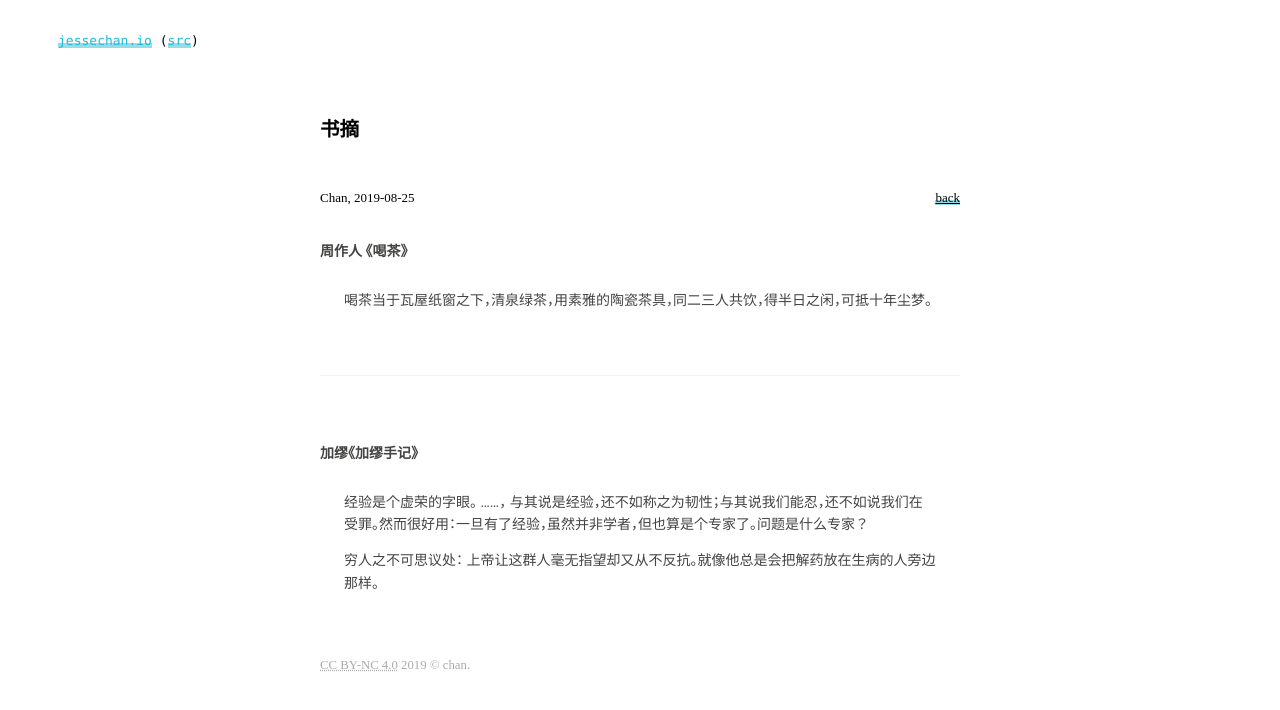
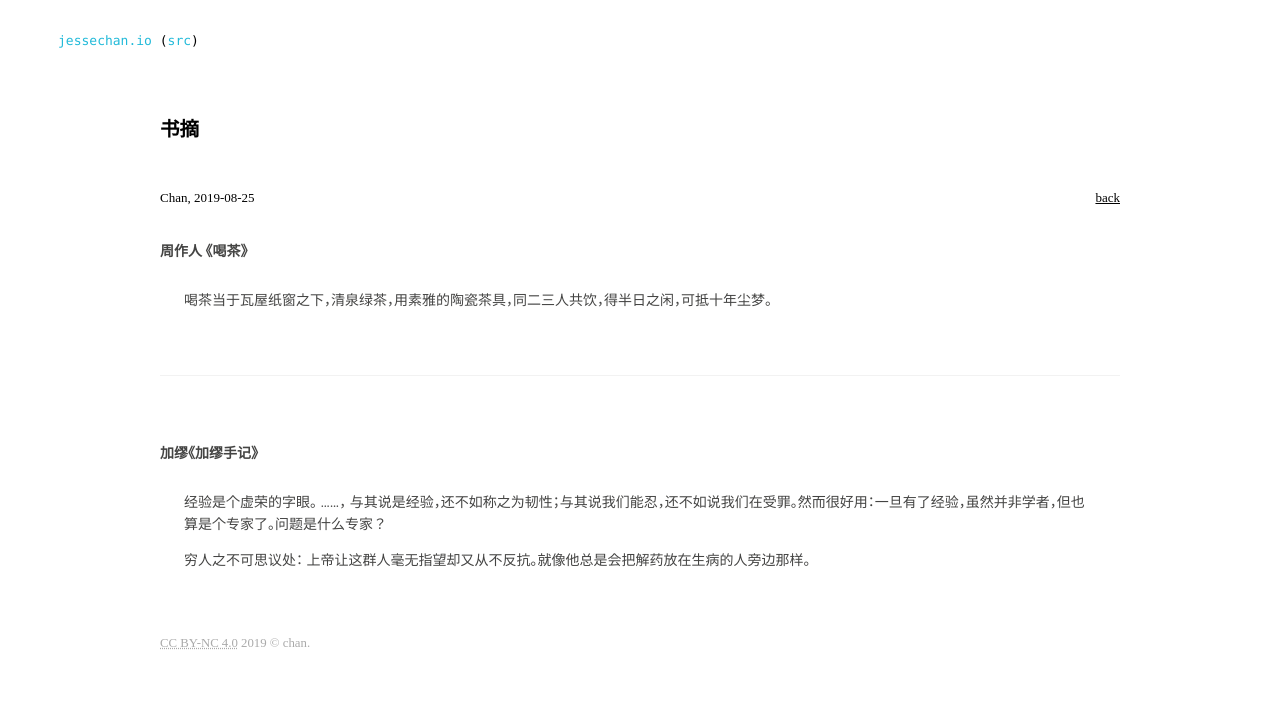
Before and after one commit to JesseEisen/chan, a Jekyll site: the page built from _posts/2019-08-25-book-pargraph.md, in a window 1280 px wide. Shown: the top 710 px of the page. Built offline with Jekyll 4.4.1, drawn with Linux system fonts in a browser that asks for light colours.

Commit message:
modif css

```diff
--- a/css/main.css
+++ b/css/main.css
@@ -106,7 +106,7 @@ body {
 .post-content {
     margin: auto;
     /* padding: 4rem 1rem 0; */
-    max-width: 40rem;
+    max-width: 60rem;
 }
 
 .about {
@@ -192,9 +192,6 @@ a {
     color: black;
     text-decoration: none;
     cursor: pointer;
-    background: -webkit-gradient(linear, left top, left bottom, color-stop(70%, transparent), color-stop(70%, rgba(49,184,204,0.5)));
-    background: -o-linear-gradient(top, transparent 70%, rgba(49,184,204,0.5) 70%);
-    background: linear-gradient(to bottom, transparent 70%, rgba(49,184,204,0.5) 70%);
 }
 
 pre,
@@ -225,6 +222,12 @@ pre {
     margin: 1.5rem;
 }
 
+.pcontents>a {
+    text-decoration: none;
+    background: -webkit-gradient(linear, left top, left bottom, color-stop(70%, transparent), color-stop(70%, rgba(49,184,204,0.5)));
+    background: -o-linear-gradient(top, transparent 70%, rgba(49,184,204,0.5) 70%);
+    background: linear-gradient(to bottom, transparent 70%, rgba(49,184,204,0.5) 70%);
+}
 .pcontents>blockquote,
 .pcontents>blockquote p {
     line-height: 1.6;
```
